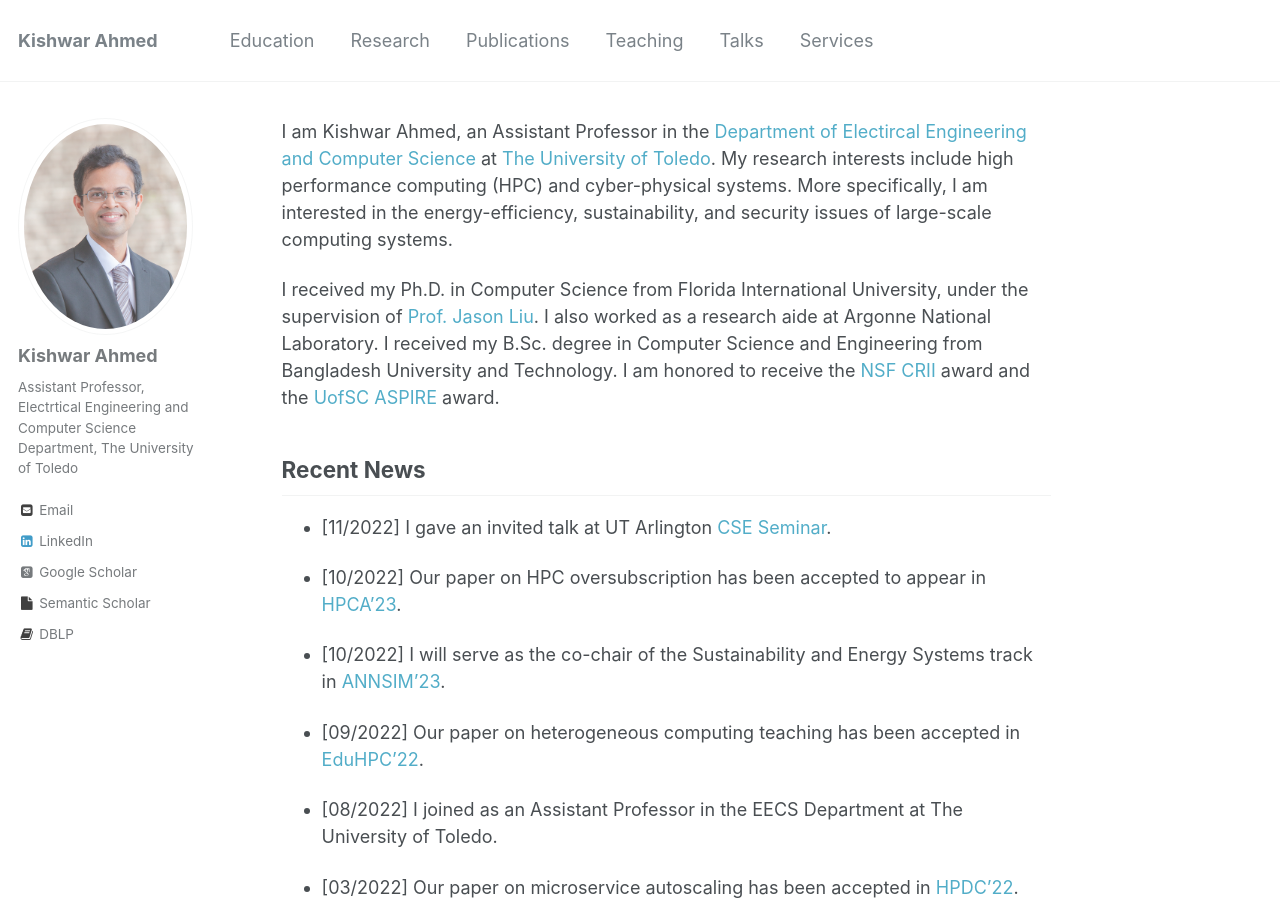
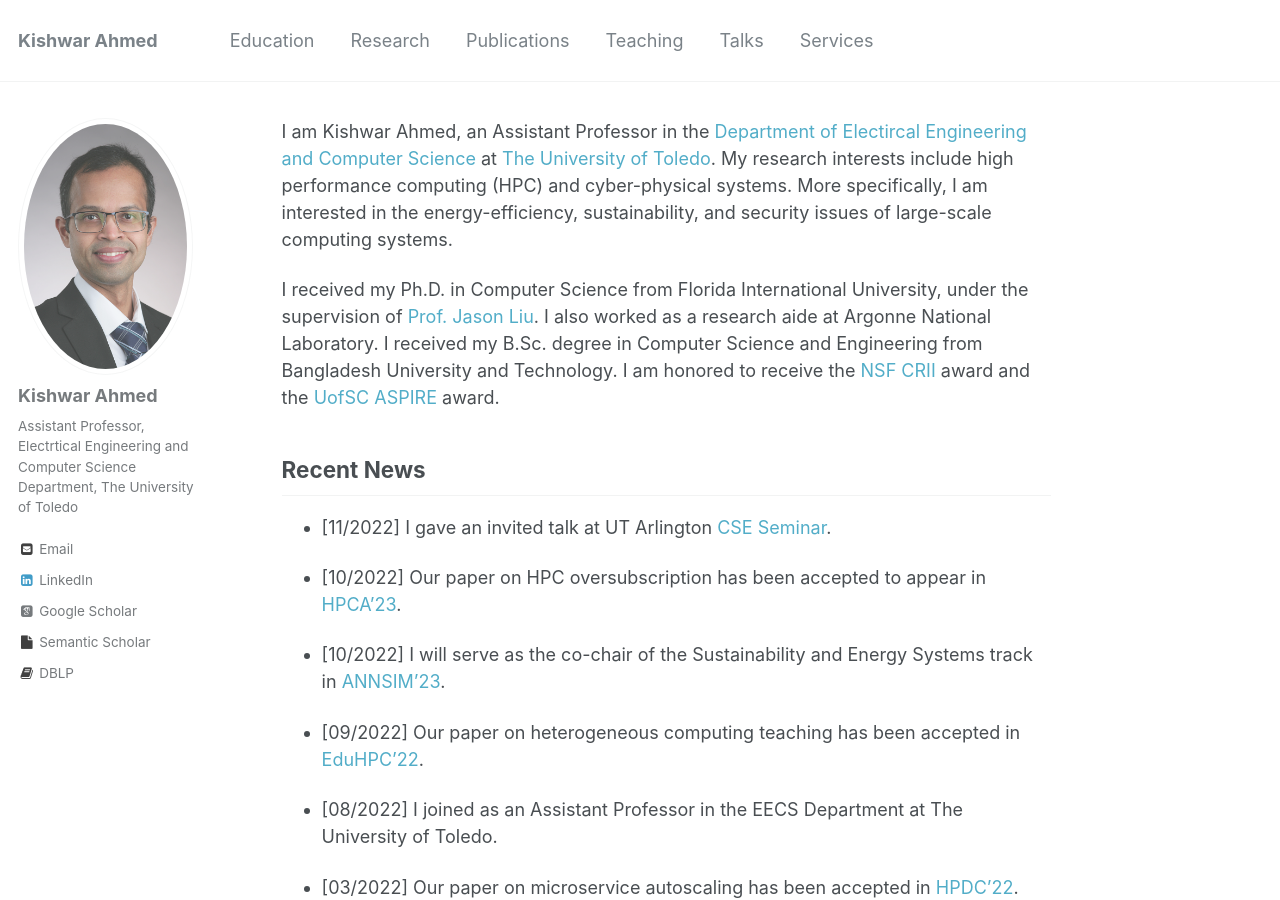
Before and after one commit to kishwarbd/kishwarbd.github.io, a Jekyll site: the page built from _pages/about.md, in a window 1280 px wide and 900 px high. Built offline with Jekyll 4.4.1, drawn with Linux system fonts in a browser that asks for light colours; some web fonts are replaced.

Commit message:
Update _config.yml

```diff
--- a/_config.yml
+++ b/_config.yml
@@ -79,7 +79,7 @@ analytics:
 # Site Author
 author:
   name             : "Kishwar Ahmed"
-  avatar           : "kishwar.jpg"
+  avatar           : "kishwar_headshot.jpg"
   bio              : "Assistant Professor, Electrtical Engineering and Computer Science Department, The University of Toledo"
   location         : #”Toledo, OH, USA"
   employer         :
```
